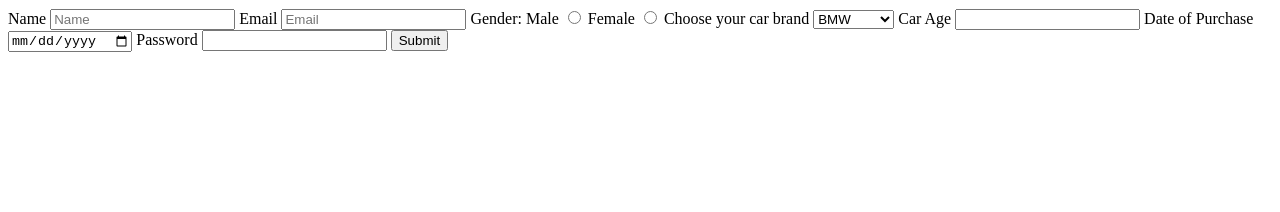
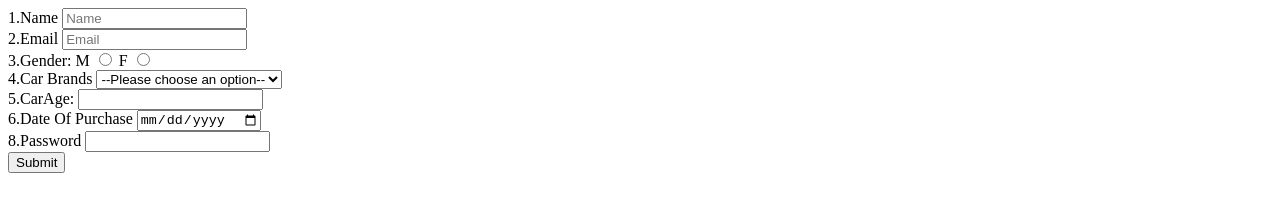
Before and after one commit to acciojob/car-insurance-form-saulgoodman0111, a website: page main.html in a window 1280 px wide. Drawn offline with Linux system fonts and the light colour scheme.

Commit message:
created a submission

```diff
--- a/main.html
+++ b/main.html
@@ -7,40 +7,48 @@
 </head>
 
 <body>
-	<div>
-        <form id="myform">
-
-            <label for="name">Name</label>
-            <input type="text" id="name" name="name"  placeholder="Name" required>
-
-            <label for="email">Email</label>
-            <input type="email" id="email" name="email"  placeholder="Email" required>
-
-            <label for="gender">Gender:</label>
-            <label for="genderm">Male</label>
-            <input type="radio" id="genderm" name="genderm" required>
-            <label for="f">Female</label>
-            <input type="radio" id="f" name="f" required>
-
-            <label for="cb">Choose your car brand</label>
-            <select name="cars" id="cars">
-                <option value="bmw">BMW</option>
-                <option value="audi">Audi</option>
-                <option value="merc">Mercedes</option>
-            </select>
-
-            <label for="carage">Car Age</label>
-            <input type="number" id="carage" name="carage" min="0" required>
-
-            <label for="dop">Date of Purchase</label>
-            <input type="date" id="dop" name="dop" required>
-
-            <label for="pass">Password</label>
-            <input type="password" id="pass" name="pass" required>
-
-            <button>Submit</button>
-        </form>
-    </div>
+	<form id="my-form" method="post">
+				<div>
+			<label for="name">1.Name</label>
+			<input type="text" id="name" placeholder="Name" required>
+		</div>
+		<div>
+			<label for="email">2.Email</label>
+			<input type="email" id="email" placeholder="Email" required>
+		</div>
+		<div>
+				<!-- 3. -->
+			 <label for="gender">3.Gender:</label>
+			 <label for="gender_m">M</label>
+			  <input type="radio" id="gender_m" name="gender" required>
+			  <label for="gender">F</label>
+			  <input type="radio" id="gender_f" name="gender" required>
+		</div>
+		<div>
+			<label for="cars">4.Car Brands</label>
+			  <select name="cars" id="cars" required>
+				  <option value="" disabled selected>--Please choose an option--</option>
+				  <option>BMW</option>
+				  <option>Audi</option>
+				  <option>Mercedez</option>
+			  </select>
+		</div>
+		<div>
+			 <label for="Carage">5.CarAge:</label>
+			 <input type="number" id="Carage" min="0" required >
+		</div>
+		<div>
+			<label for="dop">6.Date Of Purchase</label>
+			<input type="date" id="dop" required>
+		</div>
+		<div>
+			 <label for="password">8.Password</label>
+			 <input type="password" id="password" required>
+		</div>
+		 <div>
+			<button type="submit">Submit</button>
+		</div>
+	</form>
 	<!-- the entire body must be written by student -->
     <script type="text/javascript" src="./script.js">
 </script>
```
